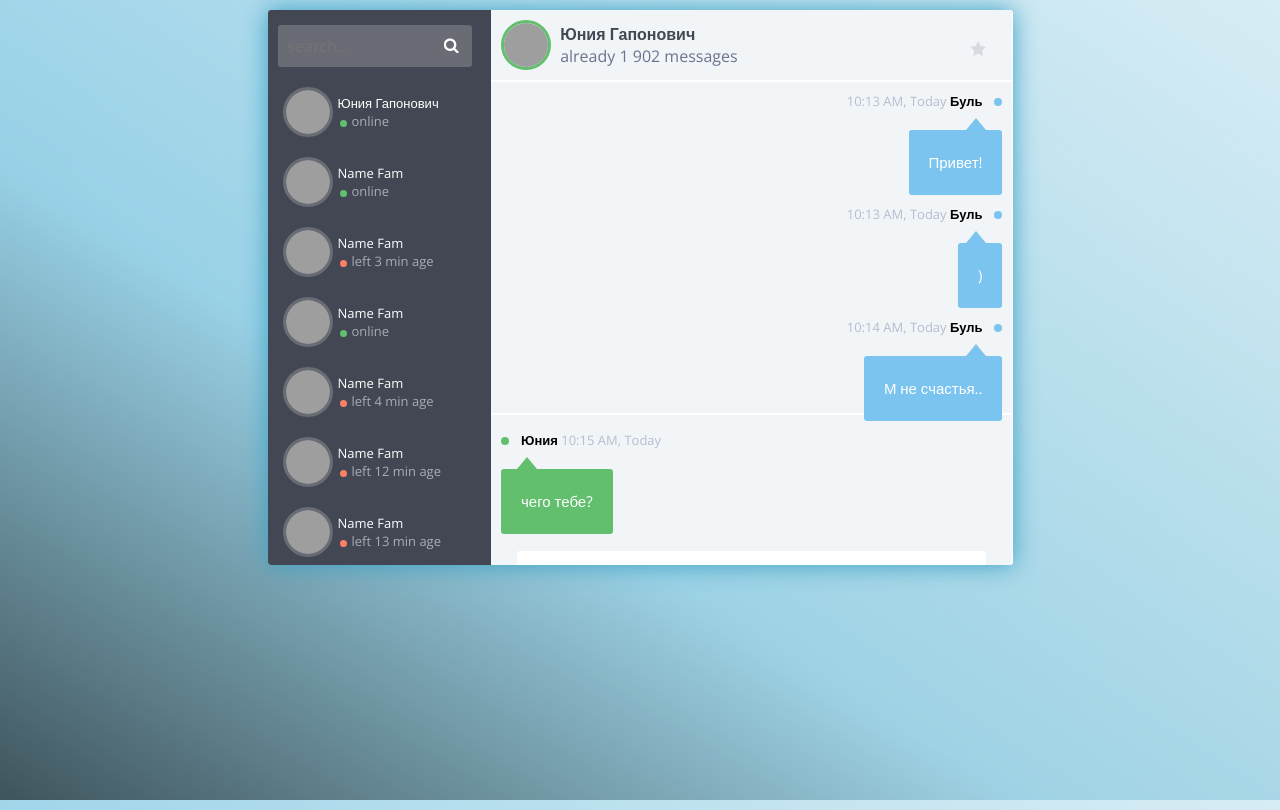
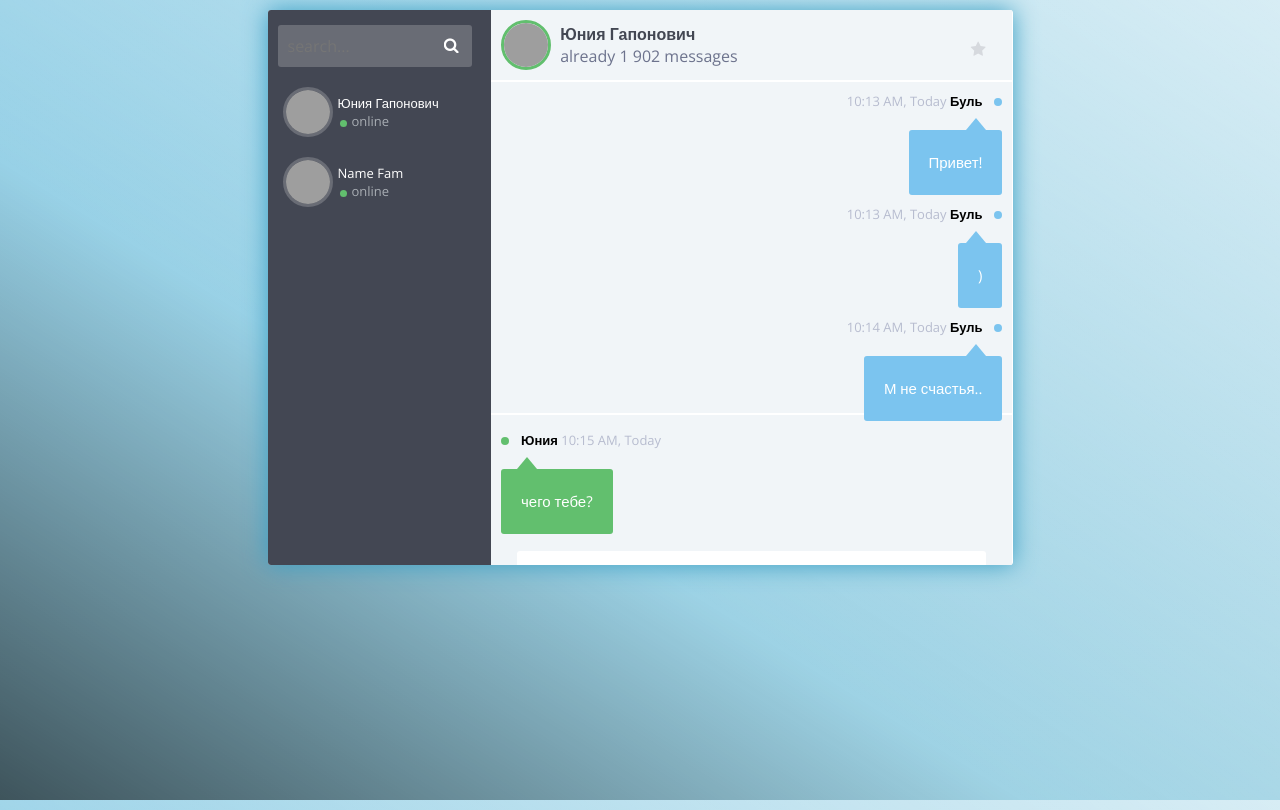
Before and after one commit to ralph-dev/Cheat-Chat-Bot, a plain HTML site: page index.html in a window 1280 px wide. Drawn offline with nearby package versions, Linux system fonts and the light colour scheme; some packages are replaced by stand-ins of ours; grey boxes are pictures that could not be loaded; a script that the page names is missing.

Commit message:
removed list of friends

```diff
--- a/index.html
+++ b/index.html
@@ -10,13 +10,11 @@
 
         <link rel="stylesheet" href="css/style.css">
 
-
-
-
   </head>
 
   <body>
 
+  		<!-- adding users -->
     	<div class="ui">
 		<div class="left-menu">
 				<form action="#" class="search">
@@ -36,83 +34,6 @@
 						<div class="info">
 							<div class="user">Name Fam</div>
 							<div class="status on"> online</div>
-						</div>
-					</li>
-					<li>
-						<img width="50" height="50" src="http://lorempixel.com/50/50/people/2">
-						<div class="info">
-							<div class="user">Name Fam</div>
-							<div class="status off">left 3 min age</div>
-						</div>
-					</li>
-					<li>
-						<img width="50" height="50" src="http://lorempixel.com/50/50/people/3">
-						<div class="info">
-							<div class="user">Name Fam</div>
-							<div class="status on"> online</div>
-						</div>
-					</li>
-					<li>
-						<img width="50" height="50" src="http://lorempixel.com/50/50/people/4">
-						<div class="info">
-							<div class="user">Name Fam</div>
-							<div class="status off">left 4 min age</div>
-						</div>
-					</li>
-					<li>
-						<img width="50" height="50" src="http://lorempixel.com/50/50/people/5">
-						<div class="info">
-							<div class="user">Name Fam</div>
-							<div class="status off">left 12 min age</div>
-						</div>
-					</li>
-					<li>
-						<img width="50" height="50" src="http://lorempixel.com/50/50/people/6">
-						<div class="info">
-							<div class="user">Name Fam</div>
-							<div class="status off">left 13 min age</div>
-						</div>
-					</li>
-					<li>
-						<img width="50" height="50" src="http://lorempixel.com/50/50/people/7">
-						<div class="info">
-							<div class="user">Name Fam</div>
-							<div class="status on">online</div>
-						</div>
-					</li>
-					<li>
-						<img width="50" height="50" src="http://lorempixel.com/50/50/people/8">
-						<div class="info">
-							<div class="user">Name Fam</div>
-							<div class="status off">left 6 min age</div>
-						</div>
-					</li>
-					<li>
-						<img width="50" height="50" src="http://lorempixel.com/50/50/people/9">
-						<div class="info">
-							<div class="user">Name Fam</div>
-							<div class="status on">online</div>
-						</div>
-					</li>
-					<li>
-						<img width="50" height="50" src="http://lorempixel.com/50/50/people/10">
-						<div class="info">
-							<div class="user">Name Fam</div>
-							<div class="status off">left 1 min age</div>
-						</div>
-					</li>
-					<li>
-						<img width="50" height="50" src="http://lorempixel.com/50/50/people/0">
-						<div class="info">
-							<div class="user">Name Fam</div>
-							<div class="status on">online</div>
-						</div>
-					</li>
-					<li>
-						<img width="50" height="50" src="http://lorempixel.com/50/50/people/99">
-						<div class="info">
-							<div class="user">Name Fam</div>
-							<div class="status off">left 23 min age</div>
 						</div>
 					</li>
 				</menu>
```
